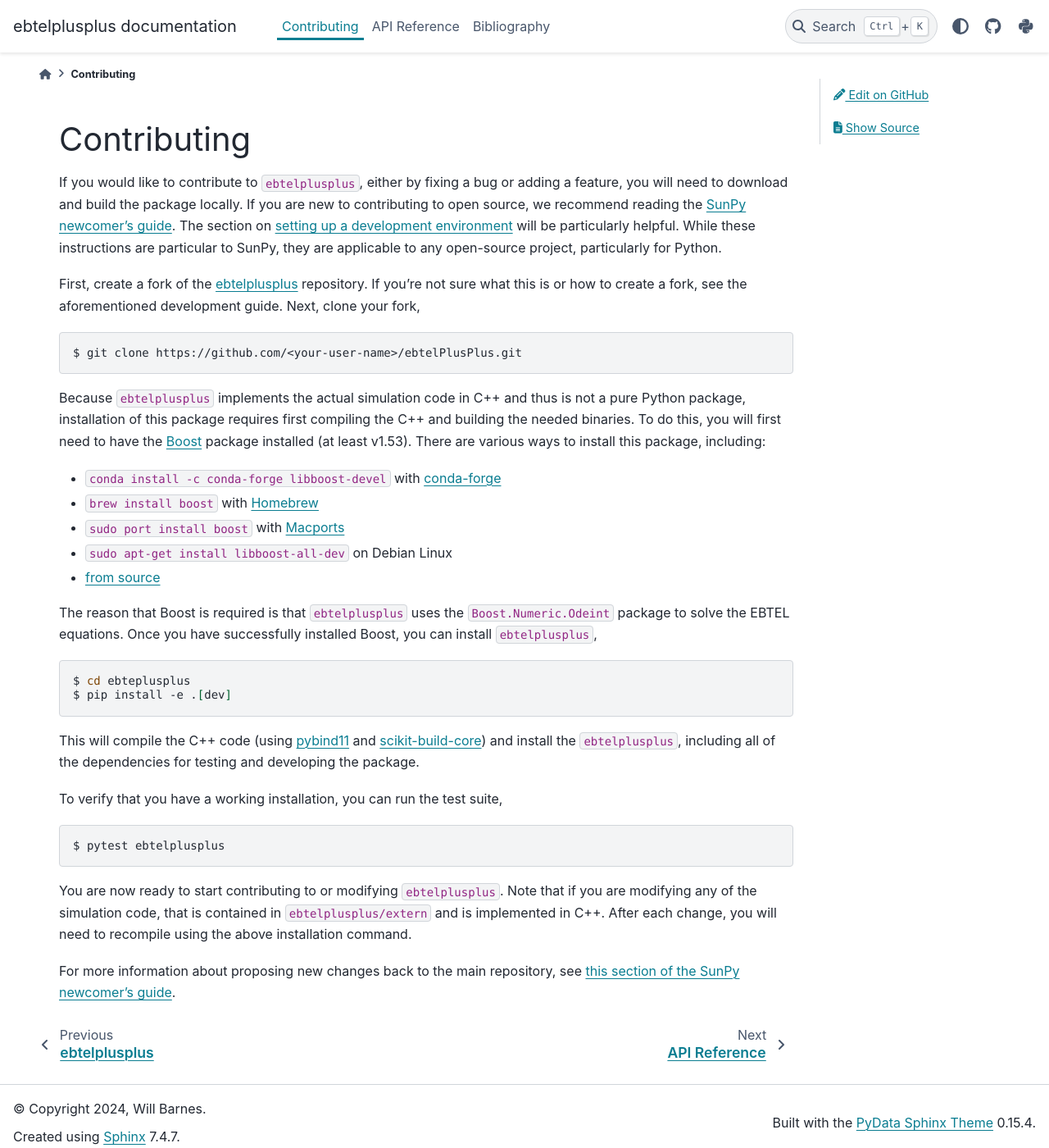
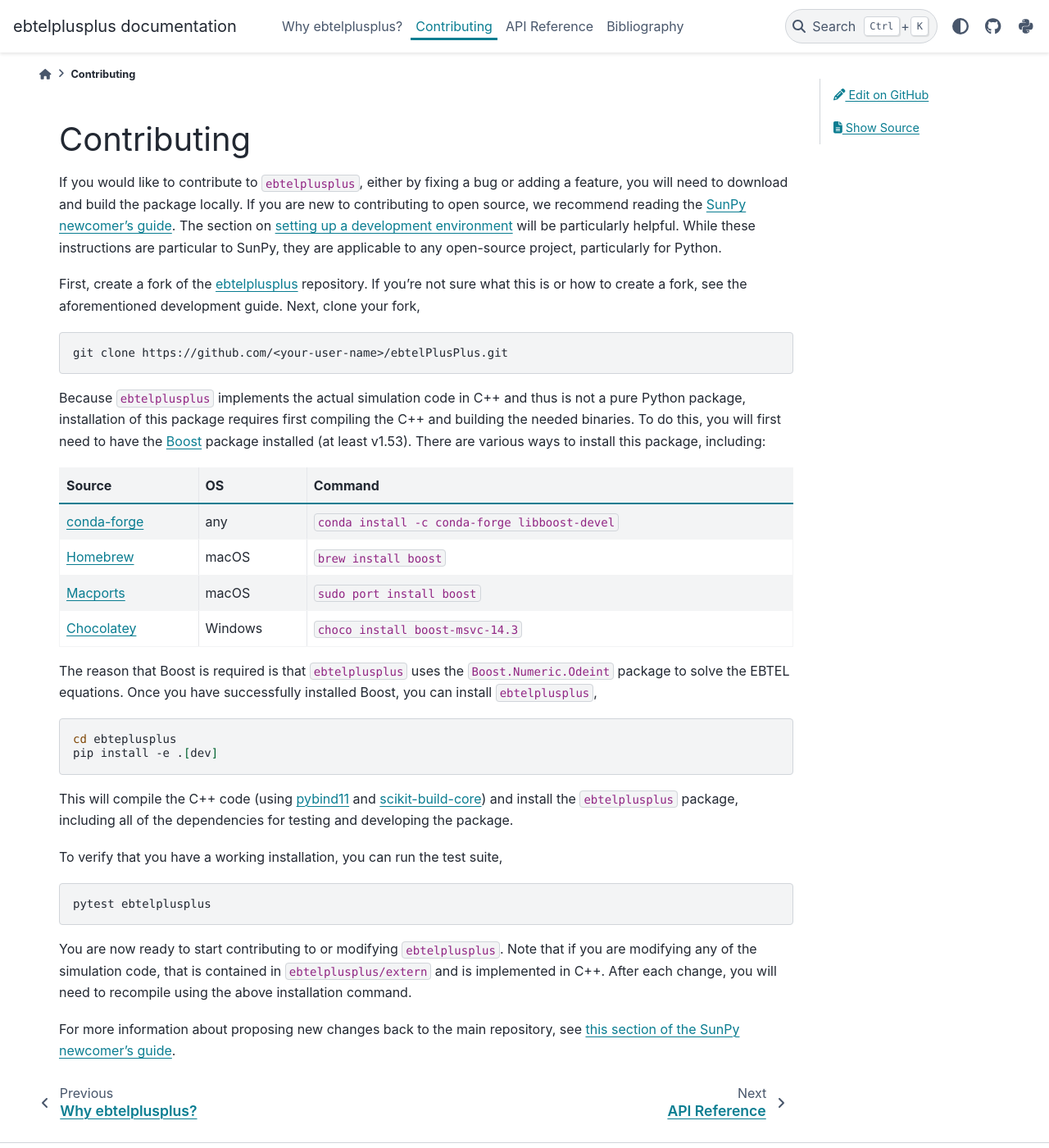
Before and after one commit to rice-solar-physics/ebtelplusplus, a Sphinx documentation site: the page built from docs/development.rst, in a window 1280 px wide and 1400 px high. Shown: the whole window at 82% size. Built offline with Sphinx 7.4.7 and the PyData theme 0.15.4, drawn with Linux system fonts in a browser that asks for light colours; pages that are not in the unit, such as notebooks, are missing from menus; the version number could not be read and is left out.

```diff
--- a/docs/conf.py
+++ b/docs/conf.py
@@ -13,6 +13,7 @@ import os
 from ebtelplusplus import __version__
 
 release = __version__
+is_development = '.dev' in __version__
 
 project = "ebtelplusplus"
 author = "Will Barnes"
@@ -37,6 +38,8 @@ extensions = [
     "sphinx_automodapi.automodapi",
     "sphinx_automodapi.smart_resolver",
     "sphinx_gallery.gen_gallery",
+    "sphinx_design",
+    "sphinx_copybutton",
 ]
 
 # Add any paths that contain templates here, relative to this directory.
@@ -102,6 +105,7 @@ html_context = {
 html_sidebars = {
     "bibliography*": [],
     "development*": [],
+    "comparison*": [],
 }
 # Render inheritance diagrams in SVG
 graphviz_output_format = "svg"
--- a/docs/development.rst
+++ b/docs/development.rst
@@ -14,33 +14,48 @@ Next, clone your fork,
 
 .. code:: shell
 
-    $ git clone https://github.com/<your-user-name>/ebtelPlusPlus.git
+    git clone https://github.com/<your-user-name>/ebtelPlusPlus.git
 
 Because ``ebtelplusplus`` implements the actual simulation code in C++ and thus is not a pure Python package, installation of this package requires first compiling the C++ and building the needed binaries.
 To do this, you will first need to have the `Boost <http://www.boost.org/>`__ package installed (at least v1.53).
 There are various ways to install this package, including:
 
-* ``conda install -c conda-forge libboost-devel`` with `conda-forge <https://github.com/conda-forge/boost-feedstock>`__
-* ``brew install boost`` with `Homebrew <https://formulae.brew.sh/formula/boost>`__
-* ``sudo port install boost`` with `Macports <https://ports.macports.org/port/boost/>`__
-* ``sudo apt-get install libboost-all-dev`` on Debian Linux
-* `from source <https://www.boost.org/doc/>`__
+.. list-table::
+    :header-rows: 1
+
+    * - Source
+      - OS
+      - Command
+    * - `conda-forge <https://github.com/conda-forge/boost-feedstock>`__
+      - any
+      - ``conda install -c conda-forge libboost-devel``
+    * - `Homebrew <https://formulae.brew.sh/formula/boost>`__
+      - macOS
+      - ``brew install boost``
+    * - `Macports <https://ports.macports.org/port/boost/>`__
+      - macOS
+      - ``sudo port install boost``
+    * - `Chocolatey <https://community.chocolatey.org/packages/boost-msvc-14.3>`__
+      - Windows
+      - ``choco install boost-msvc-14.3``
 
 The reason that Boost is required is that ``ebtelplusplus`` uses the ``Boost.Numeric.Odeint`` package to solve the EBTEL equations.
 Once you have successfully installed Boost, you can install ``ebtelplusplus``,
 
 .. code:: shell
 
-    $ cd ebteplusplus
-    $ pip install -e .[dev]
+    cd ebteplusplus
+    pip install -e .[dev]
 
-This will compile the C++ code (using `pybind11 <https://pybind11.readthedocs.io/en/stable/index.html>`__ and `scikit-build-core <https://scikit-build-core.readthedocs.io/en/latest/>`__) and install the ``ebtelplusplus``, including all of the dependencies for testing and developing the package.
+This will compile the C++ code (using `pybind11 <https://pybind11.readthedocs.io/en/stable/index.html>`__ and
+`scikit-build-core <https://scikit-build-core.readthedocs.io/en/latest/>`__) and install the ``ebtelplusplus``
+package, including all of the dependencies for testing and developing the package.
 
 To verify that you have a working installation, you can run the test suite,
 
 .. code:: shell
 
-    $ pytest ebtelplusplus
+    pytest ebtelplusplus
 
 You are now ready to start contributing to or modifying ``ebtelplusplus``.
 Note that if you are modifying any of the simulation code, that is contained in ``ebtelplusplus/extern`` and is implemented in C++.
--- a/pyproject.toml
+++ b/pyproject.toml
@@ -67,6 +67,7 @@ docs = [
   "sphinxcontrib-bibtex",
   "pydata-sphinx-theme",
   "sphinx-design",
+  "sphinx-copybutton",
   "sphinx-gallery",
   "matplotlib",
 ]
```
Also changed, not shown: docs/comparison.rst (added, +93 -0 lines), docs/index.rst (+9 -11 lines), docs/references.bib (+16 -0 lines), 1 other file.
